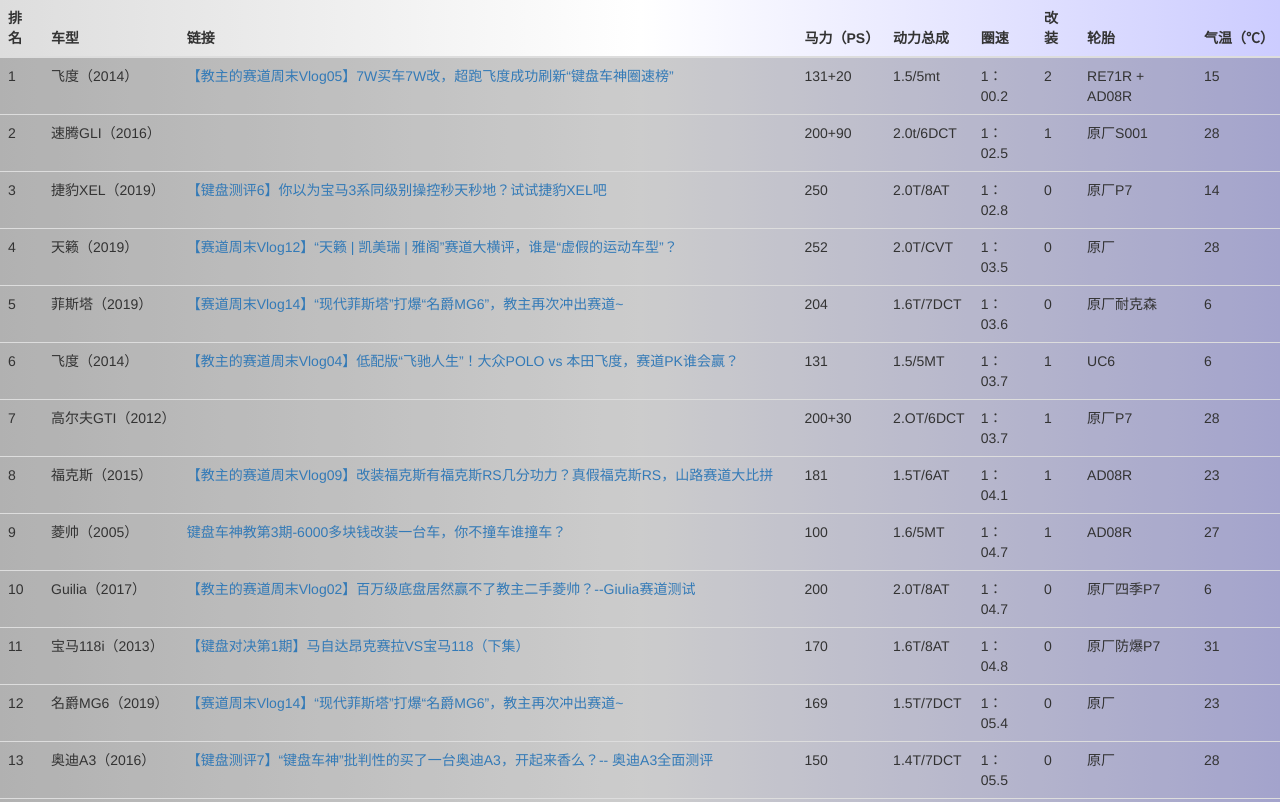
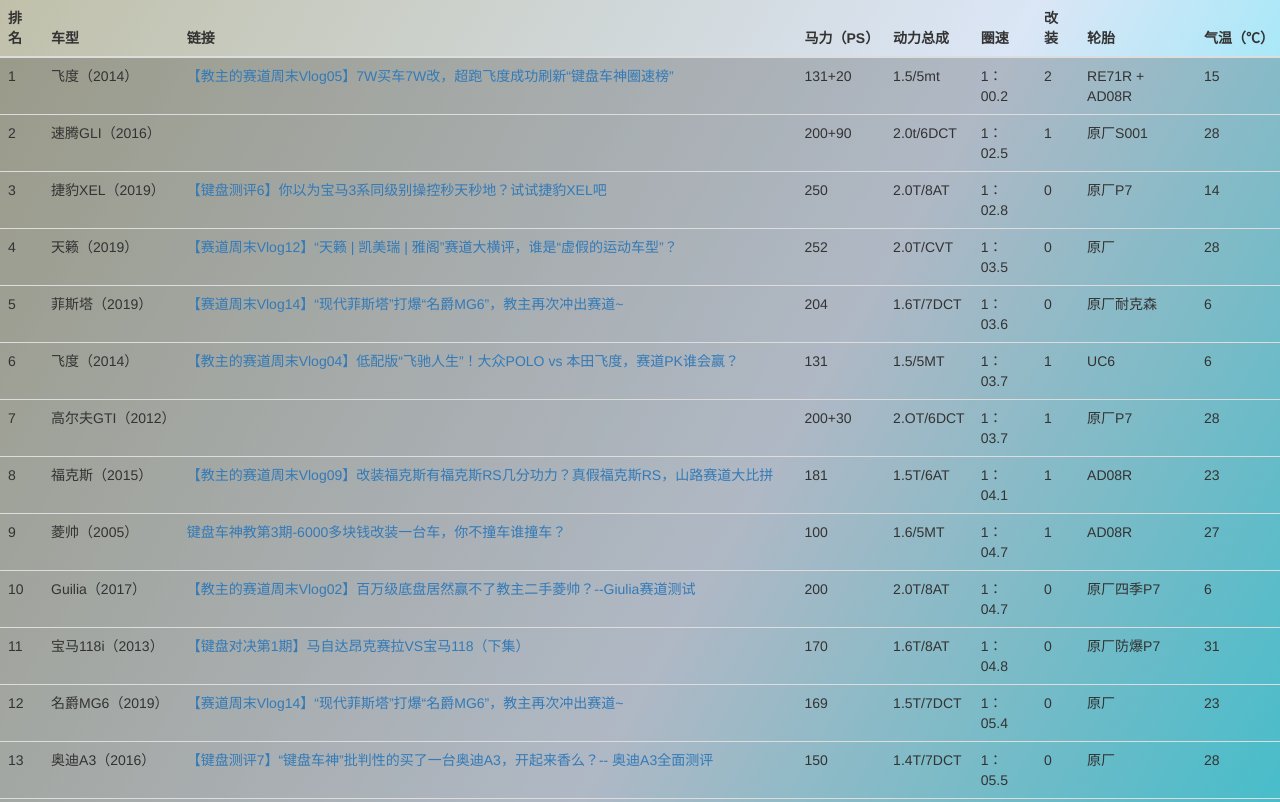
Before and after one commit to KBRACER/kbracer.github.io, a plain HTML site: page index.html in a window 1280 px wide. Shown: the top 802 px of the page. Drawn offline with nearby package versions, Linux system fonts and the light colour scheme.

Commit message:
V1.1.1颜色调整

```diff
--- a/index.html
+++ b/index.html
@@ -20,7 +20,7 @@
   <style>
     body {
       background-image: linear-gradient(
-        90deg,#DDDDDD,#FFFFFF,#CCCCFF
+        120deg,#c0c0aa,#DBE6F6,#1cefff
       );
     }
     tbody {
```
